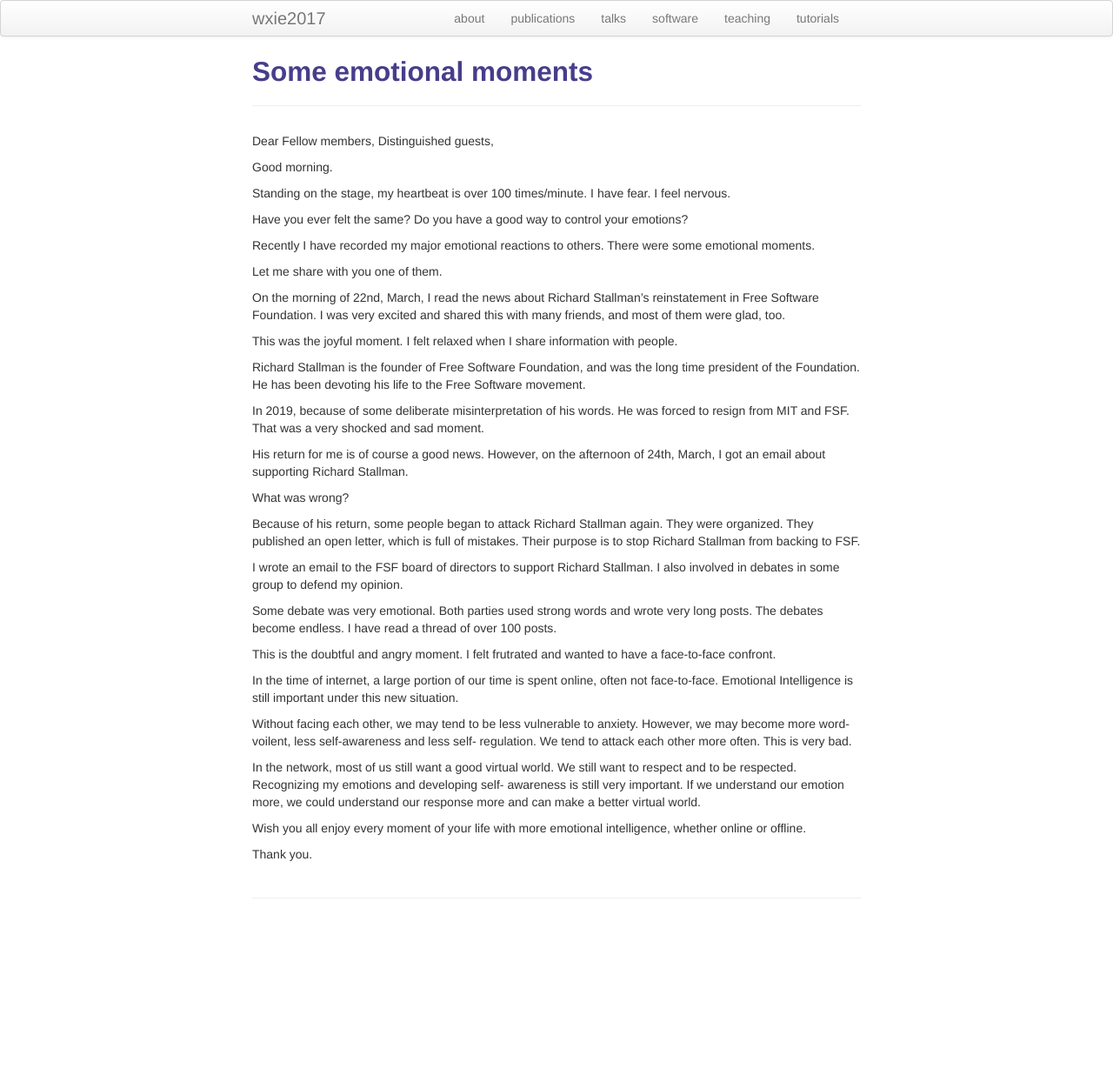
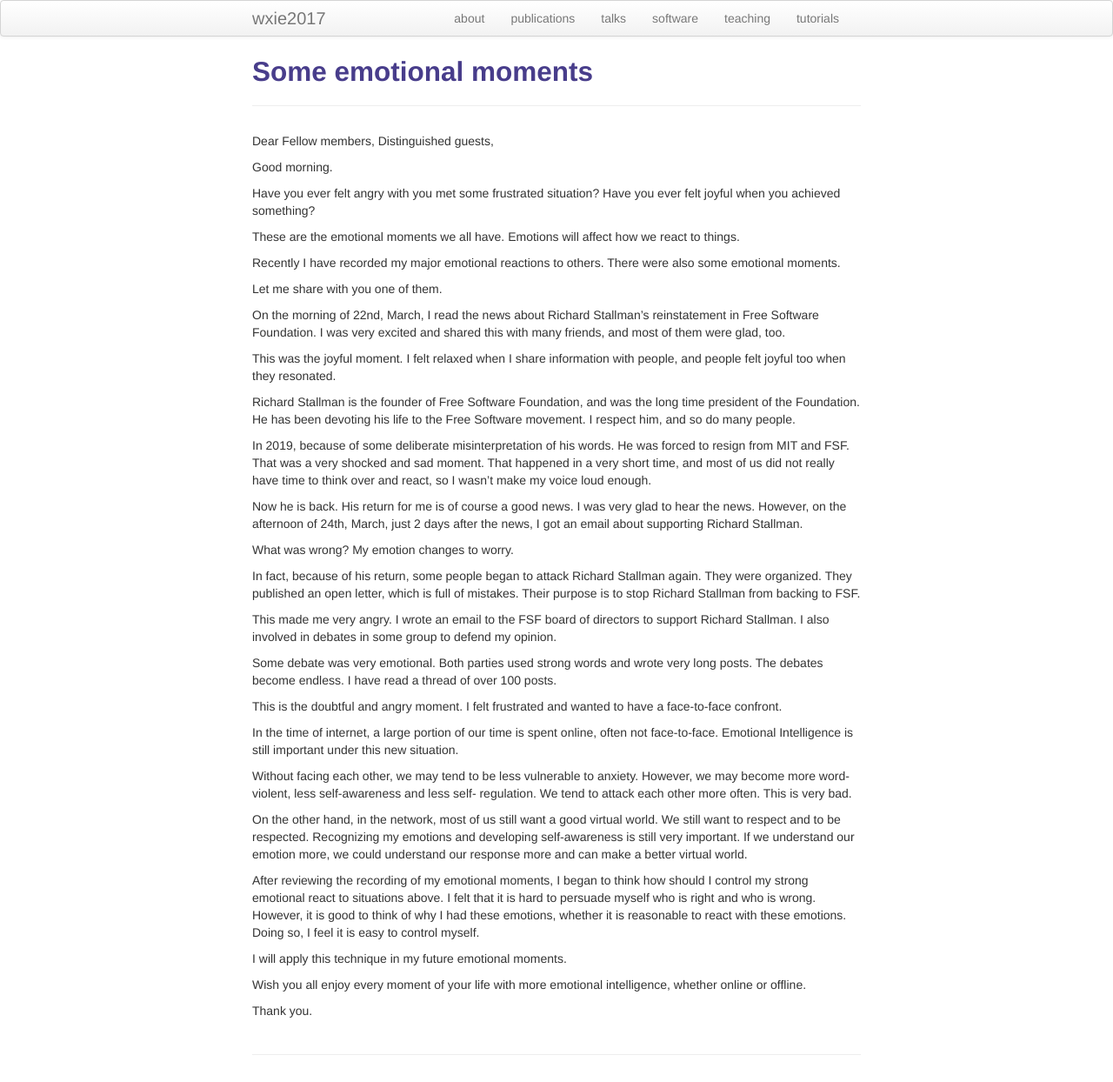
Before and after one commit to wxie2017/wxie2017.github.io, a Jekyll site: the page built from pages/speech/some_emotional_moments.md, in a window 1280 px wide. Shown: the whole page at 87% size. Built offline with Jekyll 4.4.1, drawn with Linux system fonts in a browser that asks for light colours; before the commit the page ends 1064 px from its top, so only the background shows below that.

Commit message:
some changes and correction of the article

```diff
--- a/pages/speech/some_emotional_moments.md
+++ b/pages/speech/some_emotional_moments.md
@@ -10,14 +10,14 @@
 
 Good morning.
 
-Standing on the stage, my heartbeat is over 100 times/minute.
-I have fear. I feel nervous.
+Have you ever felt angry with you met some frustrated situation? Have you
+ever felt joyful when you achieved something?
 
-Have you ever felt the same? Do you have a good way to control your
-emotions?
+These are the emotional moments we all have. Emotions will affect how we
+react to things.
 
 Recently I have recorded my major emotional reactions to others. There
-were some emotional moments.
+were also some emotional moments.
 
 Let me share with you one of them.
 
@@ -26,33 +26,36 @@
 this with many friends, and most of them were glad, too.
 
 This was the joyful moment. I felt relaxed when I share information with
-people.
+people, and people felt joyful too when they resonated.
 
 Richard Stallman is the founder of Free Software Foundation, and was the
 long time president of the Foundation. He has been devoting his life to
-the Free Software movement.
+the Free Software movement. I respect him, and so do many people.
 
 In 2019, because of some deliberate misinterpretation of his words. He
 was forced to resign from MIT and FSF. That was a very shocked and sad
-moment.
+moment. That happened in a very short time, and most of us did not really
+have time to think over and react, so I wasn't make my voice loud enough.
 
-His return for me is of course a good news. However, on the afternoon of
-24th, March, I got an email about supporting Richard Stallman.
+Now he is back. His return for me is of course a good news. I was very glad
+to hear the news. However, on the afternoon of 24th, March, just 2 days after
+the news, I got an email about supporting Richard Stallman.
 
-What was wrong?
+What was wrong? My emotion changes to worry.
 
-Because of his return, some people began to attack Richard Stallman again.
-They were organized. They published an open letter, which is full of
+In fact, because of his return, some people began to attack Richard Stallman
+again. They were organized. They published an open letter, which is full of
 mistakes. Their purpose is to stop Richard Stallman from backing to FSF.
 
-I wrote an email to the FSF board of directors to support Richard Stallman.
-I also involved in debates in some group to defend my opinion.
+This made me very angry. I wrote an email to the FSF board of directors to
+support Richard Stallman. I also involved in debates in some group to defend
+my opinion.
 
 Some debate was very emotional. Both parties used strong words and wrote
 very long posts. The debates become endless. I have read a thread of over 100
 posts.
 
-This is the doubtful and angry moment. I felt frutrated and wanted to have a
+This is the doubtful and angry moment. I felt frustrated and wanted to have a
 face-to-face confront.
 
 In the time of internet, a large portion of our time is spent online, often
@@ -60,13 +63,21 @@
 situation.
 
 Without facing each other, we may tend to be less vulnerable to anxiety.
-However, we may become more word-voilent, less self-awareness and less self-
+However, we may become more word-violent, less self-awareness and less self-
 regulation. We tend to attack each other more often. This is very bad.
 
-In the network, most of us still want a good virtual world. We still want to
-respect and to be respected. Recognizing my emotions and developing self-
-awareness is still very important. If we understand our emotion more, we
-could understand our response more and can make a better virtual world.
+On the other hand, in the network, most of us still want a good virtual world.
+We still want to respect and to be respected. Recognizing my emotions and
+developing self-awareness is still very important. If we understand our emotion
+more, we could understand our response more and can make a better virtual world.
+
+After reviewing the recording of my emotional moments, I began to think how
+should I control my strong emotional react to situations above. I felt that it
+is hard to persuade myself who is right and who is wrong. However, it is good
+to think of why I had these emotions, whether it is reasonable to react with
+these emotions. Doing so, I feel it is easy to control myself.
+
+I will apply this technique in my future emotional moments.
 
 Wish you all enjoy every moment of your life with more emotional intelligence,
 whether online or offline.
```
